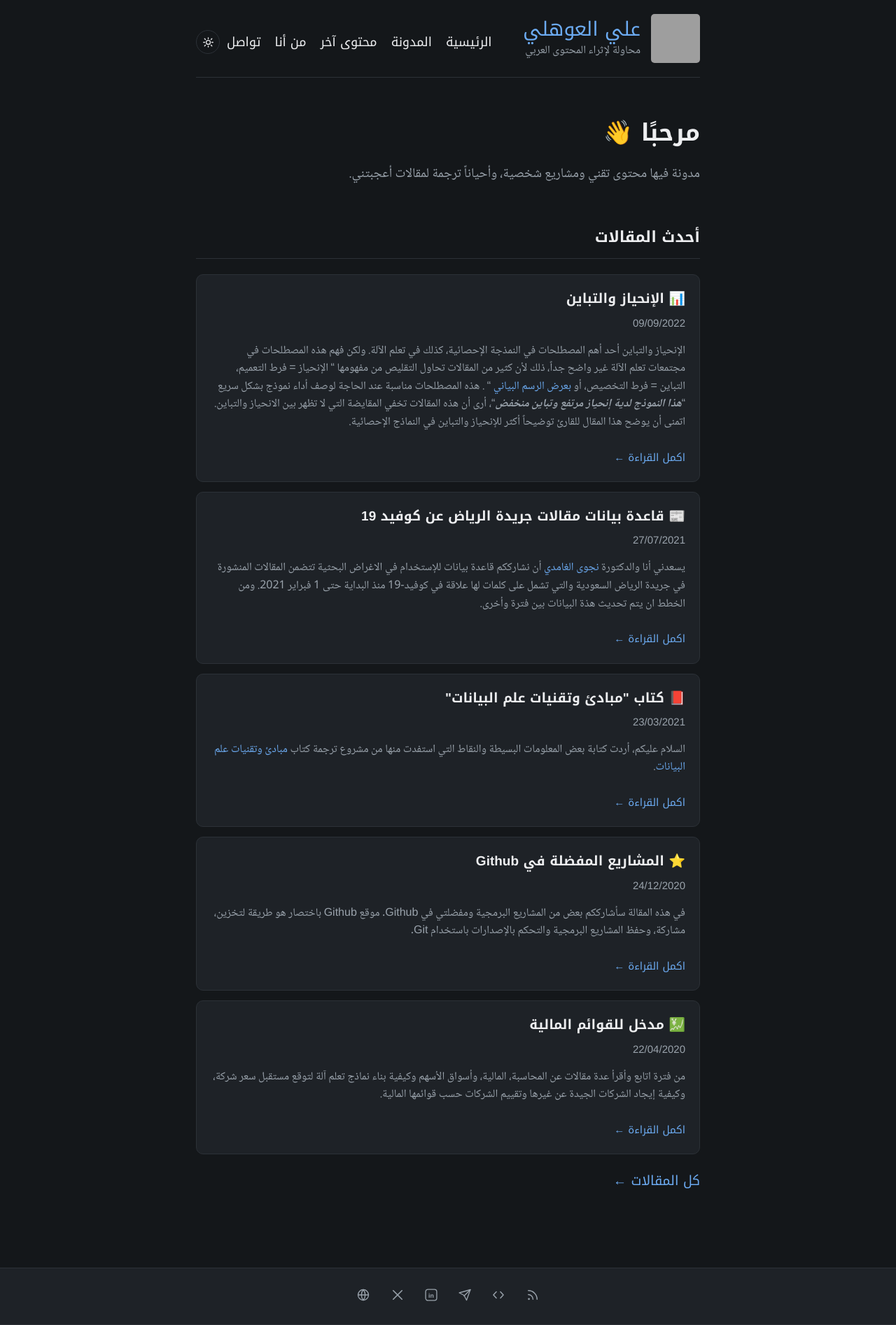
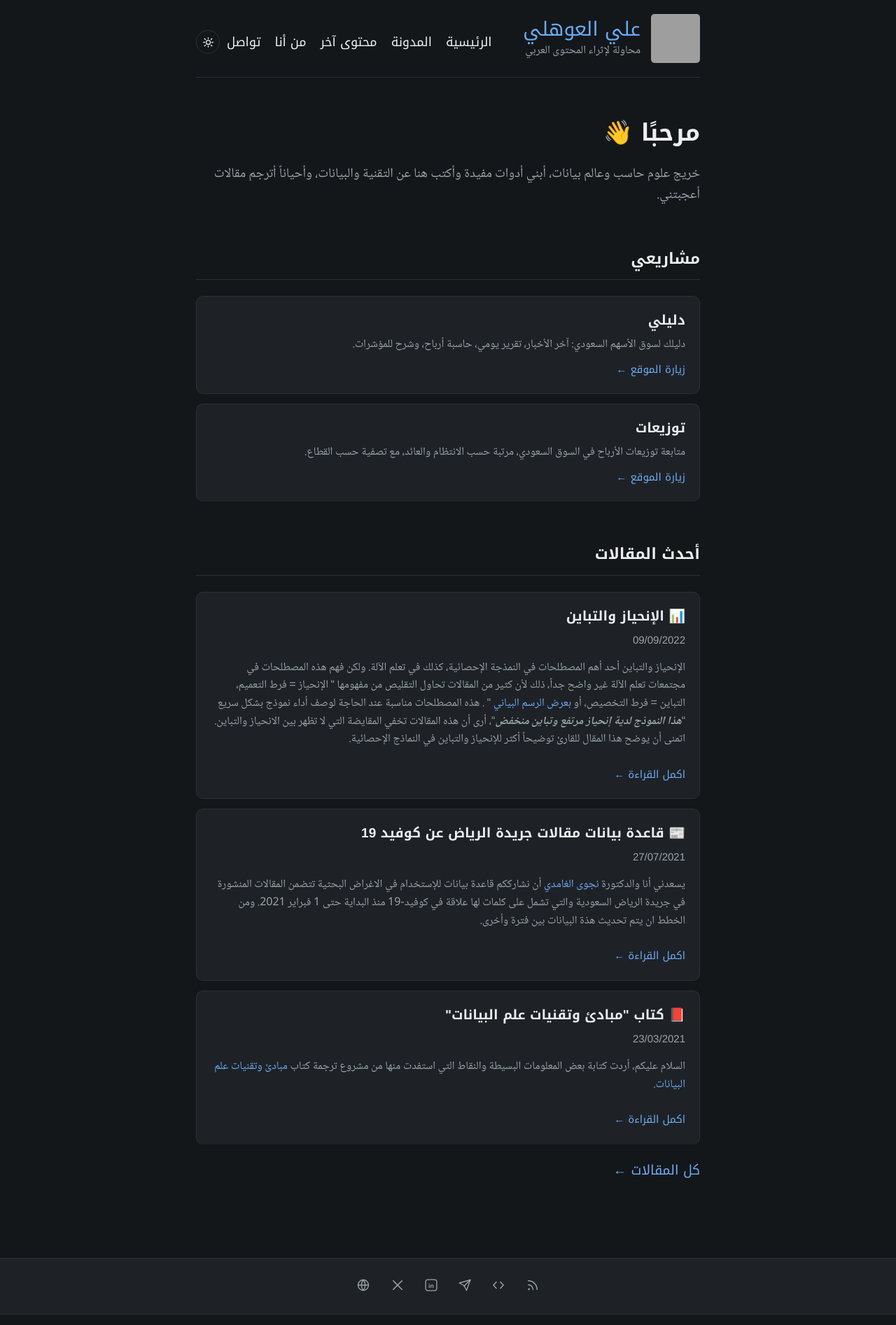
Before and after one commit to alioh/alioh.github.io, a Jekyll site: the page built from index.html, in a window 1280 px wide. Shown: the whole page at 70% size. Built offline with Jekyll 4.4.1, drawn with Linux system fonts in a browser that asks for light colours; grey boxes are pictures that could not be loaded.

Commit message:
Add projects showcase, restyle /other, restore recent posts under it
- Homepage: replace the dynamic recent-posts-only section with a static
  "مشاريعي" section for daleel.li and tawzea.at, plus a small "latest 3
  posts" section reusing the same card pattern underneath
- Rewrite /other (content.md) as description+link cards instead of a
  bare markdown list, matching the blog's structure
- Merge the two bio paragraphs into one, drop the repeated site name
  from the greeting, add CS grad / data scientist to the bio
- Extract the elevated card styling into a reusable .card-list class
  (previously locked inside .home scope) so /other can use the same
  grey-background card look as the homepage without duplicating CSS

```diff
--- a/index.html
+++ b/index.html
@@ -5,15 +5,32 @@ layout: home
 <section class="bio">
   <h1>مرحبًا 👋</h1>
   <p>
-    مدونة فيها محتوى تقني ومشاريع شخصية، وأحياناً ترجمة لمقالات أعجبتني.
+    خريج علوم حاسب وعالم بيانات، أبني أدوات مفيدة وأكتب هنا عن التقنية والبيانات، وأحياناً أترجم مقالات أعجبتني.
   </p>
+</section>
+
+<section class="projects">
+  <h2>مشاريعي</h2>
+
+  <div class="posts card-list">
+    <a class="post" href="https://daleel.li" target="_blank" rel="noopener noreferrer">
+      <h3>دليلي</h3>
+      <div class="entry">دليلك لسوق الأسهم السعودي: آخر الأخبار، تقرير يومي، حاسبة أرباح، وشرح للمؤشرات.</div>
+      <span class="read-more">زيارة الموقع ←</span>
+    </a>
+    <a class="post" href="https://tawzea.at" target="_blank" rel="noopener noreferrer">
+      <h3>توزيعات</h3>
+      <div class="entry">متابعة توزيعات الأرباح في السوق السعودي، مرتبة حسب الانتظام والعائد، مع تصفية حسب القطاع.</div>
+      <span class="read-more">زيارة الموقع ←</span>
+    </a>
+  </div>
 </section>
 
 <section class="recent-posts">
   <h2>أحدث المقالات</h2>
 
-  <div class="posts">
-    {% for post in site.posts limit: 5 %}
+  <div class="posts card-list">
+    {% for post in site.posts limit: 3 %}
       <article class="post">
         <h3><a class="post-link" href="{{ site.baseurl }}{{ post.url }}">{{ post.icon }} {{ post.title }}</a></h3>
         <div class="date">{{ post.date | date: "%d/%m/%Y" }}</div>
--- a/style.scss
+++ b/style.scss
@@ -305,6 +305,8 @@ nav {
   }
 
   .read-more {
+    display: inline-block;
+    margin-inline-end: 16px;
     font-size: 15px;
   }
 }
@@ -434,6 +436,7 @@ footer {
 .home {
   .bio,
   .recent-posts,
+  .projects,
   .contact {
     margin-bottom: 3em;
   }
@@ -452,68 +455,6 @@ footer {
     font-size: 22px;
     padding-bottom: 10px;
     border-bottom: 1px solid $lightGray;
-  }
-
-  .recent-posts .posts {
-    display: flex;
-    flex-direction: column;
-    gap: 14px;
-    margin: 1.2em 0;
-  }
-
-  .recent-posts .post {
-    position: relative;
-    padding: 18px 20px;
-    background: var(--bg-elevated);
-    border: 1px solid $lightGray;
-    border-radius: 10px;
-    transition: border-color .15s ease, transform .15s ease, box-shadow .15s ease;
-
-    h3 {
-      margin: 0 0 6px;
-      font-size: 19px;
-    }
-
-    .post-link {
-      color: $darkGray;
-
-      // Stretches the title link to cover the whole card, so the entire
-      // box is clickable without wrapping post.excerpt (which may contain
-      // its own <a> tags) in an outer <a> — nested anchors break in HTML.
-      &::after {
-        content: "";
-        position: absolute;
-        inset: 0;
-      }
-    }
-
-    .entry {
-      margin: 0;
-      color: $gray;
-      font-size: 16px;
-
-      // Sits above the stretched .post-link overlay so links inside the
-      // excerpt (e.g. citations) stay clickable instead of being swallowed.
-      a {
-        position: relative;
-        z-index: 1;
-      }
-    }
-
-    .read-more {
-      position: relative;
-      z-index: 1;
-      display: inline-block;
-      margin-top: 10px;
-      color: $blue;
-      font-size: 15px;
-    }
-
-    &:hover {
-      border-color: $blue;
-      box-shadow: 0 4px 14px var(--shadow);
-      transform: translateY(-2px);
-    }
   }
 
   .contact p {
@@ -558,6 +499,81 @@ footer {
   }
 }
 
+//
+// .card-list — reusable elevated-card treatment for a list of linked
+// entries (project links, post previews). Not scoped to .home so any
+// page can use it, e.g. the homepage's projects/recent-posts sections
+// and the /other page.
+//
+
+.card-list {
+  display: flex;
+  flex-direction: column;
+  gap: 14px;
+  margin: 1.2em 0;
+}
+
+.card-list .post {
+  position: relative;
+  display: block;
+  padding: 18px 20px;
+  background: var(--bg-elevated);
+  border: 1px solid $lightGray;
+  border-radius: 10px;
+  color: $darkGray;
+  text-decoration: none;
+  transition: border-color .15s ease, transform .15s ease, box-shadow .15s ease;
+
+  h2, h3 {
+    margin: 0 0 6px;
+    font-size: 19px;
+    border-bottom: none;
+    padding-bottom: 0;
+  }
+
+  .post-link {
+    color: $darkGray;
+
+    // Stretches the title link to cover the whole card, so the entire
+    // box is clickable without wrapping post.excerpt (which may contain
+    // its own <a> tags) in an outer <a> — nested anchors break in HTML.
+    &::after {
+      content: "";
+      position: absolute;
+      inset: 0;
+    }
+  }
+
+  .entry {
+    margin: 0;
+    color: $gray;
+    font-size: 16px;
+
+    // Sits above the stretched .post-link overlay so links inside the
+    // excerpt (e.g. citations) stay clickable instead of being swallowed.
+    a {
+      position: relative;
+      z-index: 1;
+    }
+  }
+
+  .read-more {
+    position: relative;
+    z-index: 1;
+    display: inline-block;
+    margin-top: 10px;
+    margin-inline-end: 16px;
+    color: $blue;
+    font-size: 15px;
+  }
+
+  &:hover {
+    border-color: $blue;
+    box-shadow: 0 4px 14px var(--shadow);
+    transform: translateY(-2px);
+  }
+}
+
 // Settled on moving the import of syntax highlighting to the bottom of the CSS
 // ... Otherwise it really bloats up the top of the CSS file and makes it difficult to find the start
 @import "highlights";
```
Also changed, not shown: content.md (+21 -3 lines).
